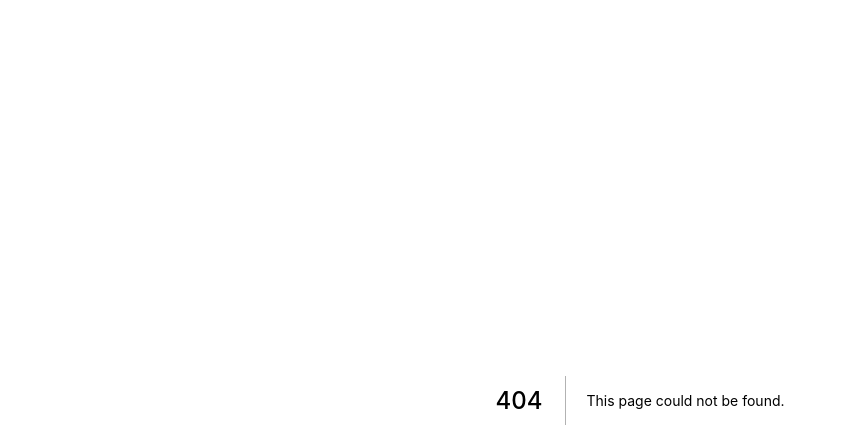
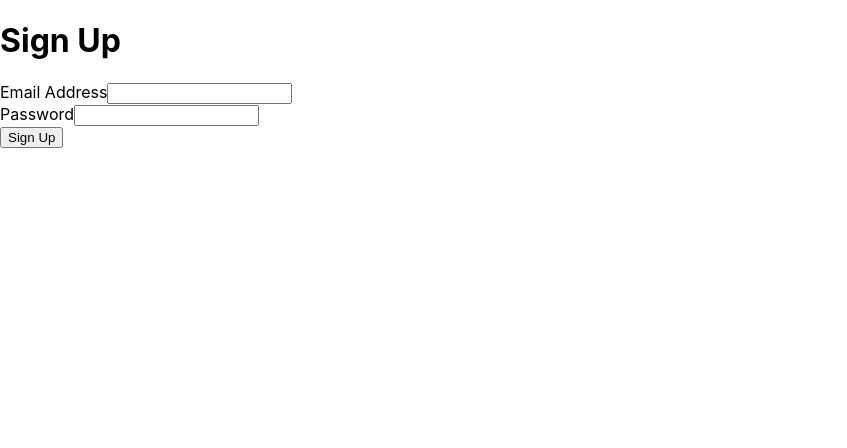
Before and after one commit to diogofgomespinheiro/GitTIx, a Next.js app in the folder client/: page /auth/signup in a window 1280 px wide. Before the commit this address had no page. Shown: the top 448 px of the page, without its empty margins (0-847 px from the left). Built offline with nearby package versions, Linux system fonts and the light colour scheme.

Commit message:
feat: WIP added signup page

```diff
--- /dev/null
+++ b/client/next.config.js
@@ -0,0 +1,6 @@
+module.exports = {
+  webpackDevMiddleware: config => {
+    config.watchOptions.poll = 300;
+    return config;
+  }
+}
--- /dev/null
+++ b/client/pages/auth/signup.js
@@ -0,0 +1,18 @@
+const SignUp = () => {
+  return (
+    <form>
+      <h1>Sign Up</h1>
+      <div>
+        <label htmlFor="email">Email Address</label>
+        <input type="text" name="email" />
+      </div>
+      <div>
+        <label htmlFor="password">Password</label>
+        <input type="password" name="password" />
+      </div>
+      <button>Sign Up</button>
+    </form>
+  );
+}
+
+export default SignUp;
```
Also changed, not shown: client/styles/pages/Signup.css (added), client/styles/shared/forms.css (added).
